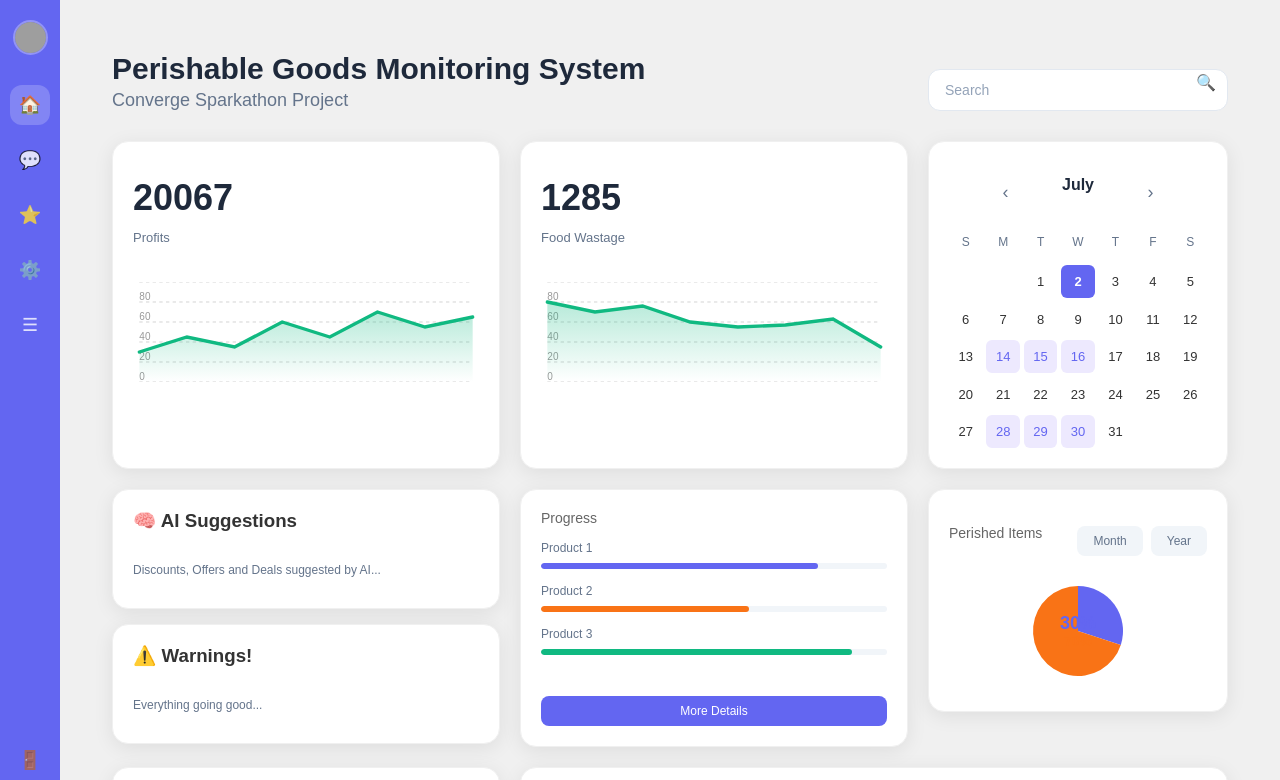
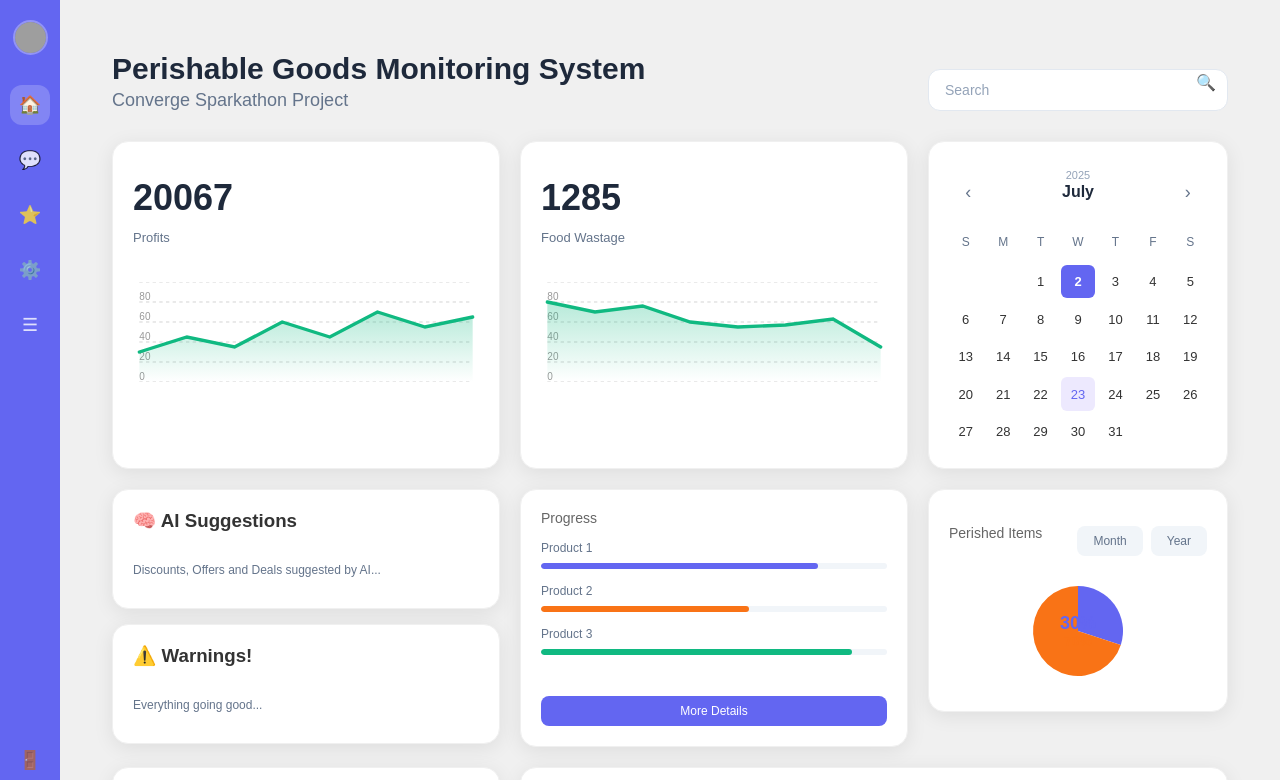
Before and after one commit to harshitparpe/Perishable-Goods-Monitoring, a React (Vite) app in the folder frontend/: page / in a window 1280 px wide. Shown: the top 780 px of the page. Built offline with nearby package versions, Linux system fonts and the light colour scheme; grey boxes are pictures that could not be loaded.

Commit message:
Update Calendar

```diff
--- a/frontend/src/components/Calendar.jsx
+++ b/frontend/src/components/Calendar.jsx
@@ -2,7 +2,7 @@ import React, { useState } from "react";
 import "./style/Calendar.css";
 
 const Calendar = () => {
-  const [currentDate] = useState(new Date());
+  const [date, setDate] = useState(new Date());
 
   const monthNames = [
     "January",
@@ -19,31 +19,38 @@ const Calendar = () => {
     "December",
   ];
 
-  const currentMonth = monthNames[currentDate.getMonth()];
-  const currentYear = currentDate.getFullYear();
+  const currentMonth = date.getMonth();
+  const currentYear = date.getFullYear();
+  // const currentDay = date.getDate();
 
-  const daysInMonth = new Date(
-    currentYear,
-    currentDate.getMonth() + 1,
-    0
-  ).getDate();
-  const firstDayOfMonth = new Date(
-    currentYear,
-    currentDate.getMonth(),
-    1
-  ).getDay();
+  const daysInMonth = new Date(currentYear, currentMonth + 1, 0).getDate();
+  const firstDayOfMonth = new Date(currentYear, currentMonth, 1).getDay();
+
+  const goToPrevMonth = () => {
+    const prev = new Date(currentYear, currentMonth - 1);
+    setDate(prev);
+  };
+
+  const goToNextMonth = () => {
+    const next = new Date(currentYear, currentMonth + 1);
+    setDate(next);
+  };
 
   const days = [];
 
-  // Empty cells for days before the first day of the month
+  // Empty cells for alignment
   for (let i = 0; i < firstDayOfMonth; i++) {
     days.push(<div key={`empty-${i}`} className="calendar-day empty"></div>);
   }
 
   // Days of the month
   for (let day = 1; day <= daysInMonth; day++) {
-    const isToday = day === currentDate.getDate();
-    const isHighlighted = [14, 15, 16, 28, 29, 30].includes(day);
+    const isToday =
+      day === new Date().getDate() &&
+      currentMonth === new Date().getMonth() &&
+      currentYear === new Date().getFullYear();
+
+    const isHighlighted = [23].includes(day);
 
     days.push(
       <div
@@ -60,9 +67,18 @@ const Calendar = () => {
   return (
     <div className="calendar-card card">
       <div className="calendar-header">
-        <button className="nav-btn">‹</button>
-        <h3>{currentMonth}</h3>
-        <button className="nav-btn">›</button>
+        <button className="nav-btn" onClick={goToPrevMonth}>
+          ‹
+        </button>
+
+        <div className="calendar-title">
+          <div className="calendar-year">{currentYear}</div>
+          <div className="calendar-month">{monthNames[currentMonth]}</div>
+        </div>
+
+        <button className="nav-btn" onClick={goToNextMonth}>
+          ›
+        </button>
       </div>
 
       <div className="calendar-weekdays">
--- a/frontend/src/components/style/Calendar.css
+++ b/frontend/src/components/style/Calendar.css
@@ -1,5 +1,6 @@
 .calendar-card {
-  min-height: 280px;
+  min-height: 350px;
+  max-height: 350px;
 }
 
 .calendar-header {
@@ -16,6 +17,7 @@
 }
 
 .nav-btn {
+  width: 15%;
   background: none;
   border: none;
   font-size: 18px;
@@ -86,3 +88,22 @@
 .calendar-day.empty {
   pointer-events: none;
 }
+
+.calendar-title {
+  display: flex;
+  flex-direction: column;
+  align-items: center;
+}
+
+.calendar-year {
+  font-size: 11px;
+  font-weight: 400;
+  color: #94a3b8;
+  margin-bottom: 2px;
+}
+
+.calendar-month {
+  font-size: 16px;
+  font-weight: 600;
+  color: #1e293b;
+}
```
